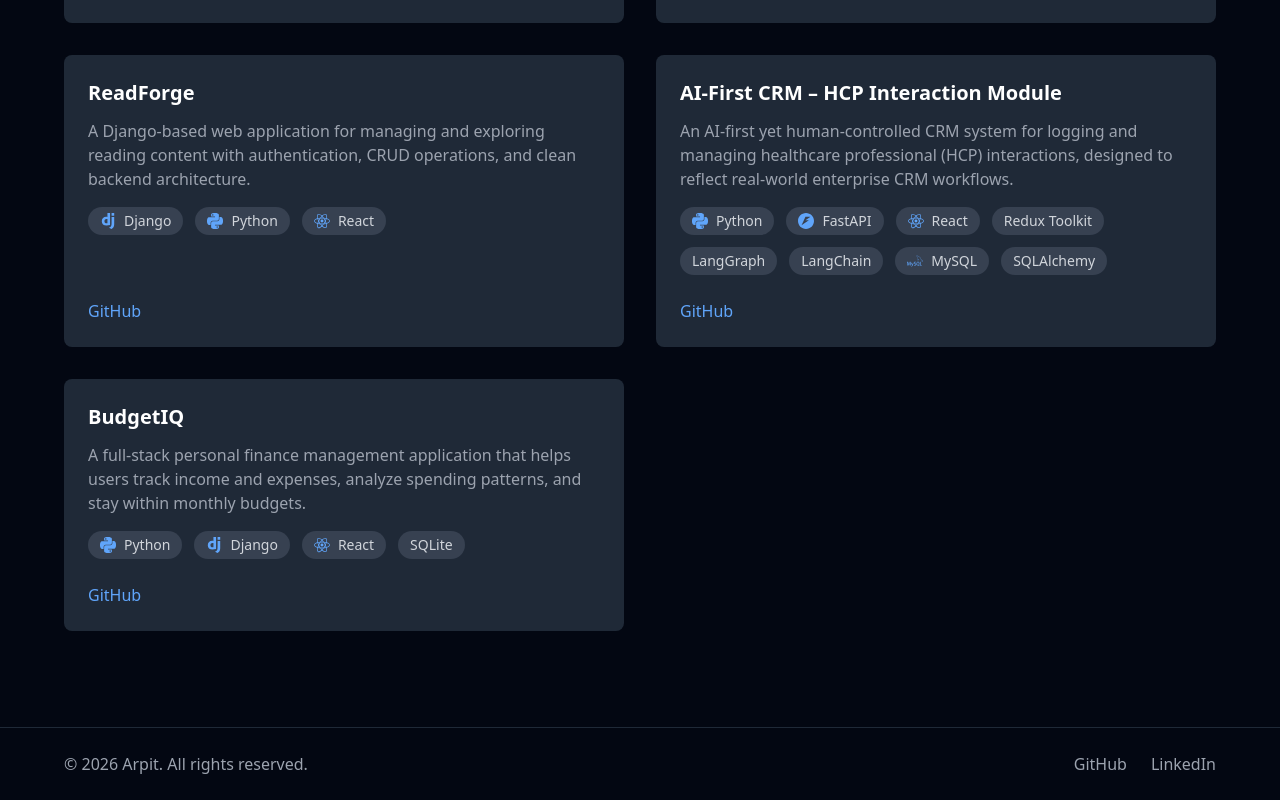
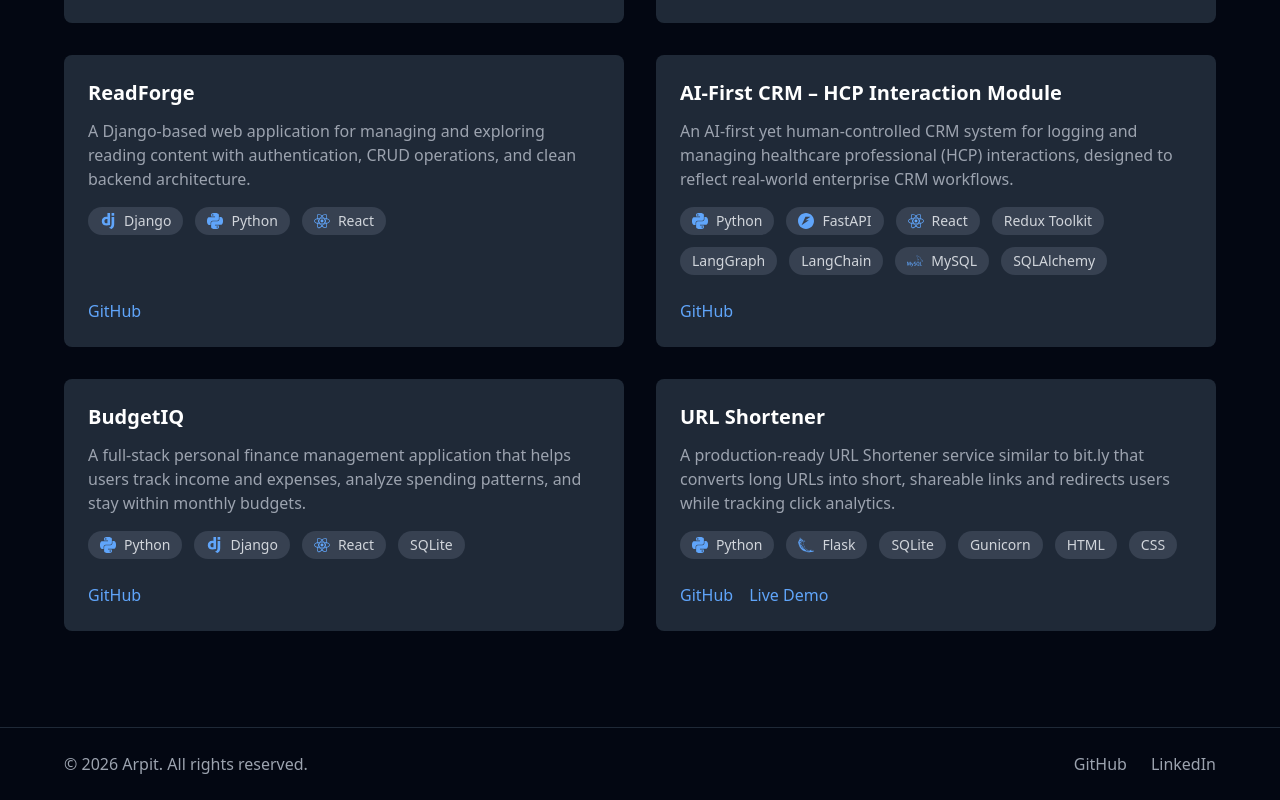
Before and after one commit to chavdaarpitsinh1248/portfolio, a React (Vite) app: page /projects in a window 1280 px wide. Shown: the part 482-1282 px from the top of the page. Built offline with nearby package versions, Linux system fonts and the light colour scheme.

Commit message:
Add deployed Flask URL Shortener backend project to portfolio

```diff
--- a/src/data/projects.js
+++ b/src/data/projects.js
@@ -66,6 +66,31 @@ const projects = [
   github: "https://github.com/chavdaarpitsinh1248/budgetIQ---Django",
   demo: ""
 },
+{
+  title: "URL Shortener",
+  type: "backend",
+  description:
+    "A production-ready URL Shortener service similar to bit.ly that converts long URLs into short, shareable links and redirects users while tracking click analytics.",
+  highlights: [
+    "Short URL generation using Base62 encoding of database IDs",
+    "Collision-free and deterministic short code generation",
+    "HTTP redirection with click count tracking",
+    "Input URL validation and duplicate URL handling",
+    "REST API support alongside a simple HTML frontend",
+    "Clean backend architecture with refactored service and data layers",
+    "Deployed in production using Gunicorn"
+  ],
+  tech: [
+    "Python",
+    "Flask",
+    "SQLite",
+    "Gunicorn",
+    "HTML",
+    "CSS"
+  ],
+  github: "https://github.com/chavdaarpitsinh1248/url-shortener",
+  demo: "https://url-shortener-0i16.onrender.com/"
+},
 
 ];
 
```
